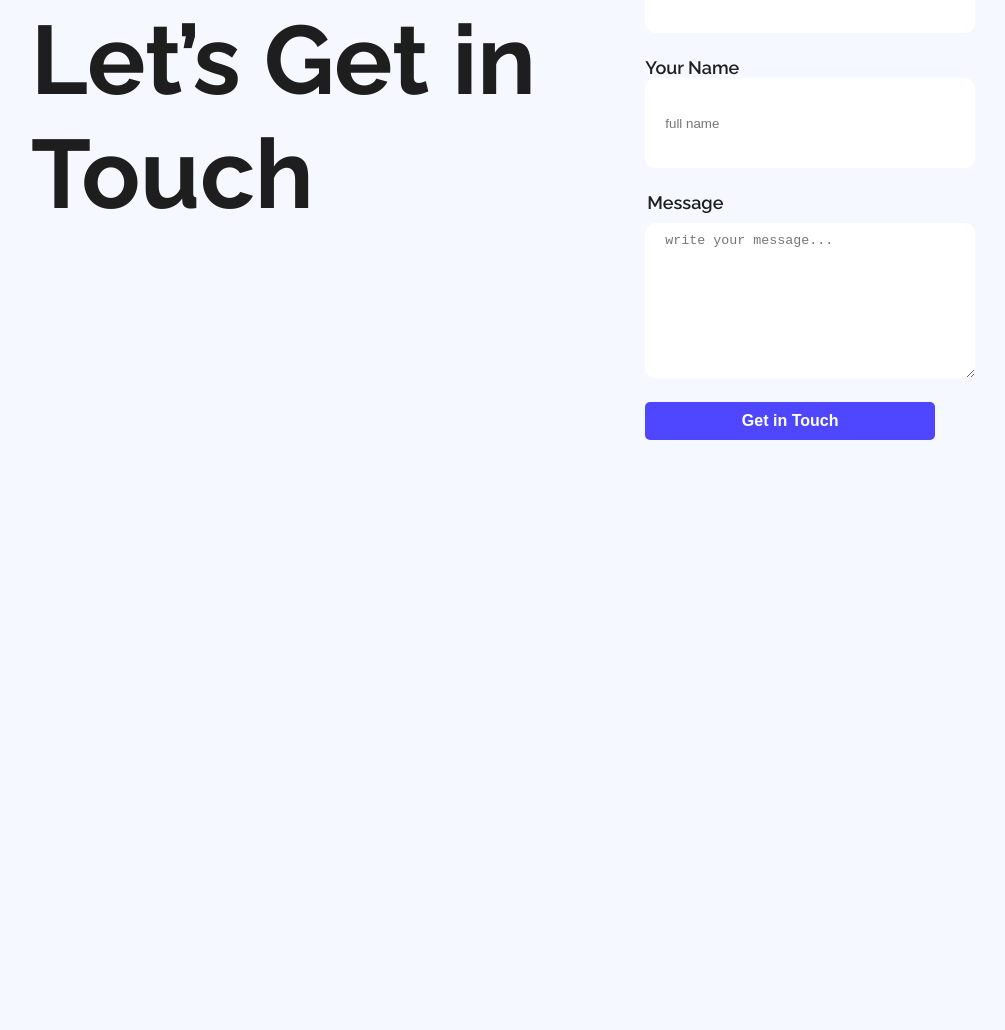
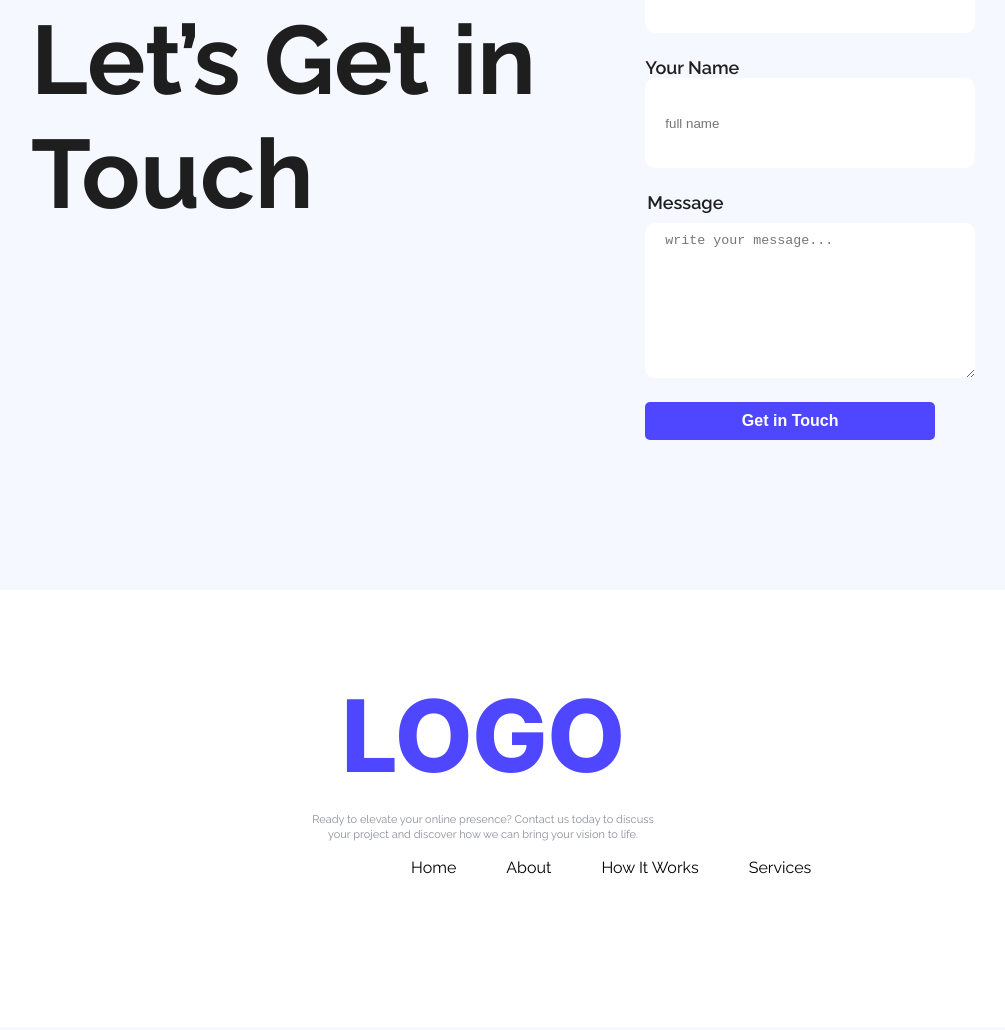
Before and after one commit to aumrifatulislam/Assignment_1, a plain HTML site: page assignment_1.html in a window 1280 px wide. Shown: the part 2130-3160 px from the top of the page, without its empty margins (157-1162 px from the left). Before the commit the page ends 2708 px from the top, so only its background shows below. Drawn offline with Linux system fonts and the light colour scheme.

Commit message:
Footer Section

```diff
--- a/assignment_1.css
+++ b/assignment_1.css
@@ -200,3 +200,49 @@ legend {
 }
 
 /*Get In Touch Section end*/
+
+footer{
+
+  text-align: center;
+  background-color: #ffff;
+  padding-bottom: 50px;
+  ;
+
+}
+
+hr {
+  border: none;
+  height: 2px;
+  background-color: #ffffff;
+  margin: 20px 0;
+}
+
+.h2-footer{
+  font-weight: 800;
+  font-size: 100px;
+  color: #4E47FF;
+  margin-bottom: 0;
+}
+.p-footer{
+  font-weight: 400;
+  font-size: 11px;
+  padding-top: 5px;
+  line-height: 15px;
+}
+
+footer ul {
+  display: flex;
+  align-items: center;
+  margin-left: 520px;
+  margin-bottom: 100px;
+}
+
+footer ul li {
+  list-style: none;
+  margin-right: 50px;
+}
+
+footer li a {
+  text-decoration: none;
+  font-size: 20px;
+}
--- a/assignment_1.html
+++ b/assignment_1.html
@@ -91,6 +91,19 @@
 
          <!--Get In Touch Section End-->
     </main>
+    <footer>
+        <hr>
+
+        <h2 class="h2-footer inter-logo">LOGO</h2>
+        <P class="p-footer">Ready to elevate your online presence? Contact us today to discuss<br>your project and discover how we can bring your vision to life.</P>
+        <ul>
+            <li>Home</li>
+            <li>About</li>
+            <li>How It Works</li>
+            <li>Services</li>
+        </ul>
+
+    </footer>
 
 </body>
 </html>
```
